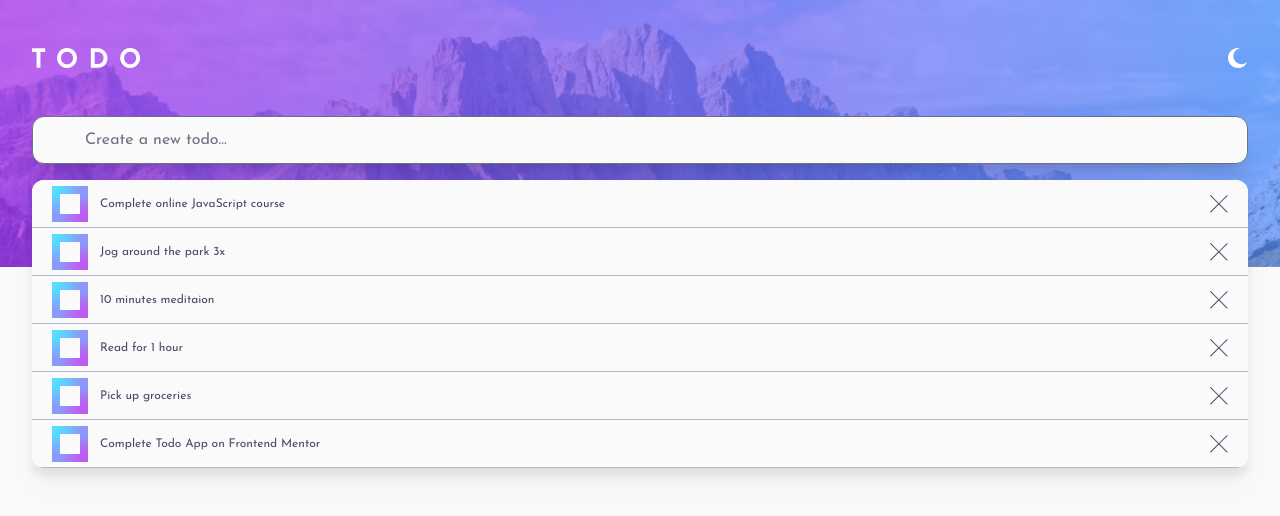
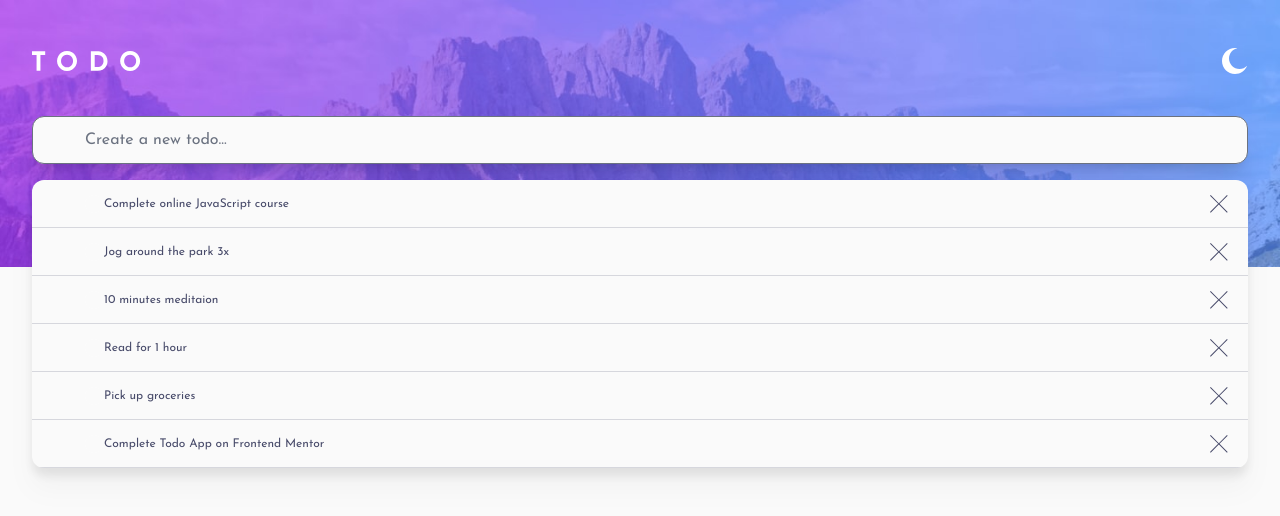
Before and after one commit to Hugo-Farias/fem-todo-app, a React (Vite) app: page / in a window 1280 px wide. Shown: the top 516 px of the page. Built offline with nearby package versions, Linux system fonts and the light colour scheme.

Commit message:
gradient circle with css working, but unsastified, trying svg method

```diff
--- a/src/App.tsx
+++ b/src/App.tsx
@@ -1,6 +1,6 @@
 import logo from "./assets/logo.svg";
-import sun from "./assets/light.svg";
-import moon from "./assets/dark.svg";
+import sun from "./assets/icon-sun.svg";
+import moon from "./assets/icon-moon.svg";
 import { useEffect, useState } from "react";
 import {
   getLocalStorage,
@@ -44,7 +44,7 @@ function App() {
 
   return (
     <div className="px-8 font-josefin text-xsm">
-      <header className="my-12 flex h-5 flex-wrap items-center justify-between">
+      <header className="my-12 flex h-5 flex-wrap justify-between">
         <img src={logo} alt="Todo App Logo" />
         <button onClick={() => setDarkmode((prev) => !prev)}>
           <img src={darkmode ? sun : moon} alt="Toggle theme mode" />
@@ -53,7 +53,7 @@ function App() {
       <main>
         <input
           type="text"
-          className="mb-4 min-h-12 w-full rounded-xl bg-bkg px-13 text-content shadow-xl"
+          className="mb-4 min-h-12 w-full rounded-xl bg-bkg px-13 text-content shadow-xl transition-colors duration-200"
           placeholder="Create a new todo..."
         />
         <List data={data} remove={handleRemove} />
--- a/src/component/List.tsx
+++ b/src/component/List.tsx
@@ -13,39 +13,26 @@ function List({ data, remove }: propT) {
   };
 
   return (
-    <AnimatePresence>
-      <motion.ul
-        layout
-        className="w-full overflow-hidden rounded-xl bg-bkg text-content drop-shadow-xl"
-      >
+    <motion.ul className="w-full overflow-hidden rounded-xl text-content drop-shadow-xl">
+      <AnimatePresence>
         {data.map((v) => (
           <motion.li
             layout
             transition={{ duration: 0.2 }}
-            exit={{ opacity: 0 }}
+            exit={{ x: "50%", opacity: 0 }}
             key={v.id}
-            className="flex h-12 items-center gap-3 border-b-[1px] border-content/40 bg-bkg px-5"
+            className="flex h-12 items-center gap-3 border-b-[1px] border-content/20 bg-bkg pr-5 transition-colors duration-200"
           >
-            <input
-              type="checkbox"
-              id={`check${v.id}`}
-              name="checkbox"
-              value="1"
-              className="border-gradient size-5 rounded-[50%] border-content/40 bg-transparent hover:cursor-pointer"
-            />
-            <label
-              htmlFor={`check${v.id}`}
-              className="flex-grow py-2 hover:cursor-pointer"
-            >
+            <div className="circle-gradient flex h-full flex-grow items-center pl-13 hover:cursor-pointer">
               {v.name}
-            </label>
+            </div>
             <button onClick={() => handleClick(v.id)}>
               <img src={cross} alt="Remove from list" />
             </button>
           </motion.li>
         ))}
-      </motion.ul>
-    </AnimatePresence>
+      </AnimatePresence>
+    </motion.ul>
   );
 }
 
--- a/src/index.css
+++ b/src/index.css
@@ -11,7 +11,8 @@
 
     /*font-size: 10px;*/
 
-    transition: background-image 0.5s ease-in-out;
+    transition: all 0.5s ease-in-out;
+    transition-property: background-image, background-color;
     background-repeat: repeat-x;
     background-size: contain;
 
@@ -35,4 +36,33 @@
       }
     }
   }
+
+  .circle-gradient {
+    position: relative;
+
+    &::before {
+      content: "";
+      width: 20px;
+      aspect-ratio: 1;
+      border-radius: 50%;
+      border: 1px solid transparent;
+      background-image: linear-gradient(white, white);
+      background-origin: border-box;
+      background-clip: content-box, border-box;
+      /*noinspection CssInvalidPropertyValue,CssInvalidFunction*/
+      -webkit-mask:
+        linear-gradient(#fff 0 0) padding-box,
+        linear-gradient(#fff 0 0);
+      mask-composite: exclude;
+
+      &:hover {
+        background-image: linear-gradient(white, white),
+          linear-gradient(
+            to bottom right,
+            hsl(var(--accent1)),
+            hsl(var(--accent2))
+          );
+      }
+    }
+  }
 }
--- a/tailwind.config.js
+++ b/tailwind.config.js
@@ -22,18 +22,5 @@ export default {
       fontFamily: { josefin: ['"Josefin sans"', "serif"] },
     },
   },
-  plugins: [
-    forms,
-    function ({ addUtilities }) {
-      addUtilities({
-        ".border-gradient": {
-          "box-sizing": " content-box",
-          "border-width": " 8px",
-          "border-style": " solid",
-          "border-image": "linear-gradient(to right bottom, #55DDFF, #C058F3)",
-          "border-image-slice": " 1",
-        },
-      });
-    },
-  ],
+  plugins: [forms],
 };
```
